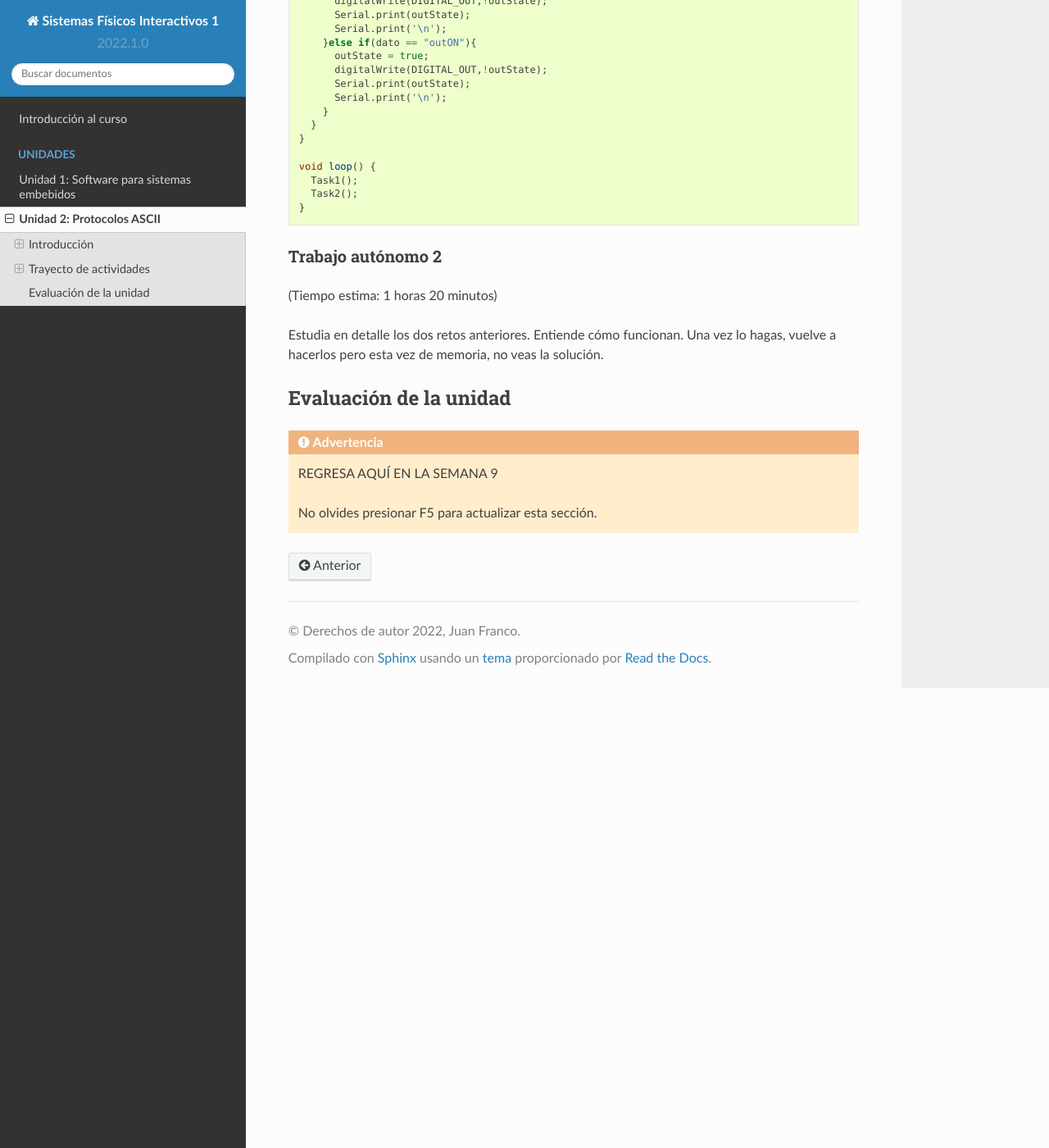
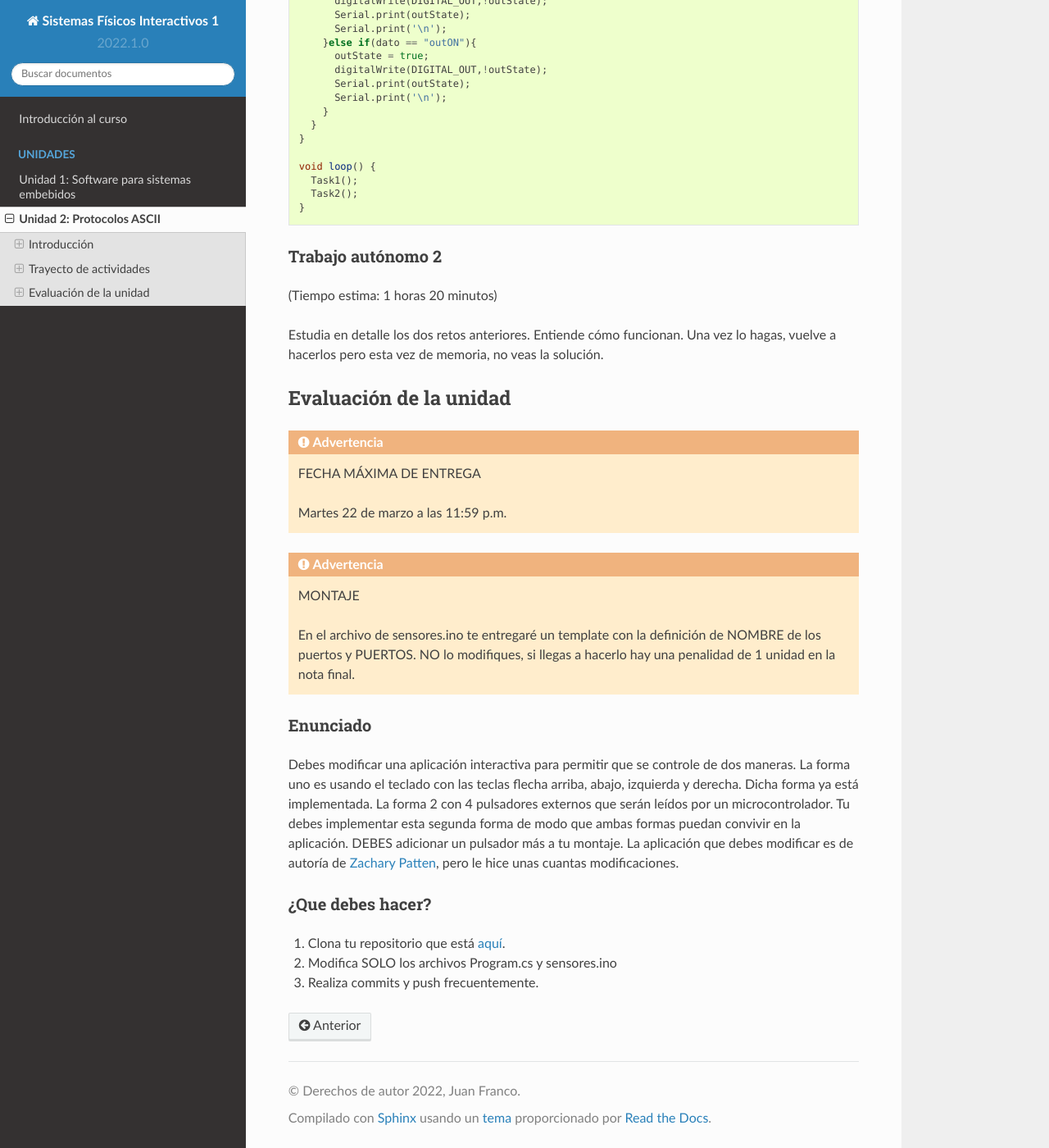
Before and after one commit to juanferfranco/SistemasFisicosInteractivos1, a Sphinx documentation site: the page built from docs/_unidad2/unidad2.rst, in a window 1280 px wide and 1400 px high, scrolled down 9210 px. Shown: the whole window at 82% size. Built offline with Sphinx 7.4.7 and the Read the Docs theme 2.0.0, drawn with Linux system fonts in a browser that asks for light colours.

Commit message:
add Unit2 evaluation

```diff
--- a/docs/_unidad2/unidad2.rst
+++ b/docs/_unidad2/unidad2.rst
@@ -531,6 +531,30 @@ vuelve a hacerlos pero esta vez de memoria, no veas la solución.
 Evaluación de la unidad
 --------------------------
 
-.. warning:: REGRESA AQUÍ EN LA SEMANA 9
+.. warning:: FECHA MÁXIMA DE ENTREGA
 
-    No olvides presionar F5 para actualizar esta sección.
+    Martes 22 de marzo a las 11:59 p.m.
+
+.. warning:: MONTAJE
+
+    En el archivo de sensores.ino te entregaré un template con la definición de NOMBRE
+    de los puertos y PUERTOS. NO lo modifiques, si llegas a hacerlo hay una penalidad
+    de 1 unidad en la nota final.
+
+Enunciado
+**************
+
+Debes modificar una aplicación interactiva para permitir que se controle de dos maneras.
+La forma uno es usando el teclado con las teclas flecha arriba,
+abajo, izquierda y derecha. Dicha forma ya está implementada. La forma 2 con 4 pulsadores
+externos que serán leídos por un microcontrolador. Tu debes implementar esta segunda forma de modo
+que ambas formas puedan convivir en la aplicación. DEBES adicionar un pulsador más a tu montaje.
+La aplicación que debes modificar es de autoría de `Zachary Patten <https://github.com/ZacharyPatten/dotnet-console-games>`__,
+pero le hice unas cuantas modificaciones.
+
+¿Que debes hacer?
+*******************
+
+#. Clona tu repositorio que está `aquí <https://classroom.github.com/a/umNREJE_>`__.
+#. Modifica SOLO los archivos Program.cs y sensores.ino
+#. Realiza commits y push frecuentemente.
```
